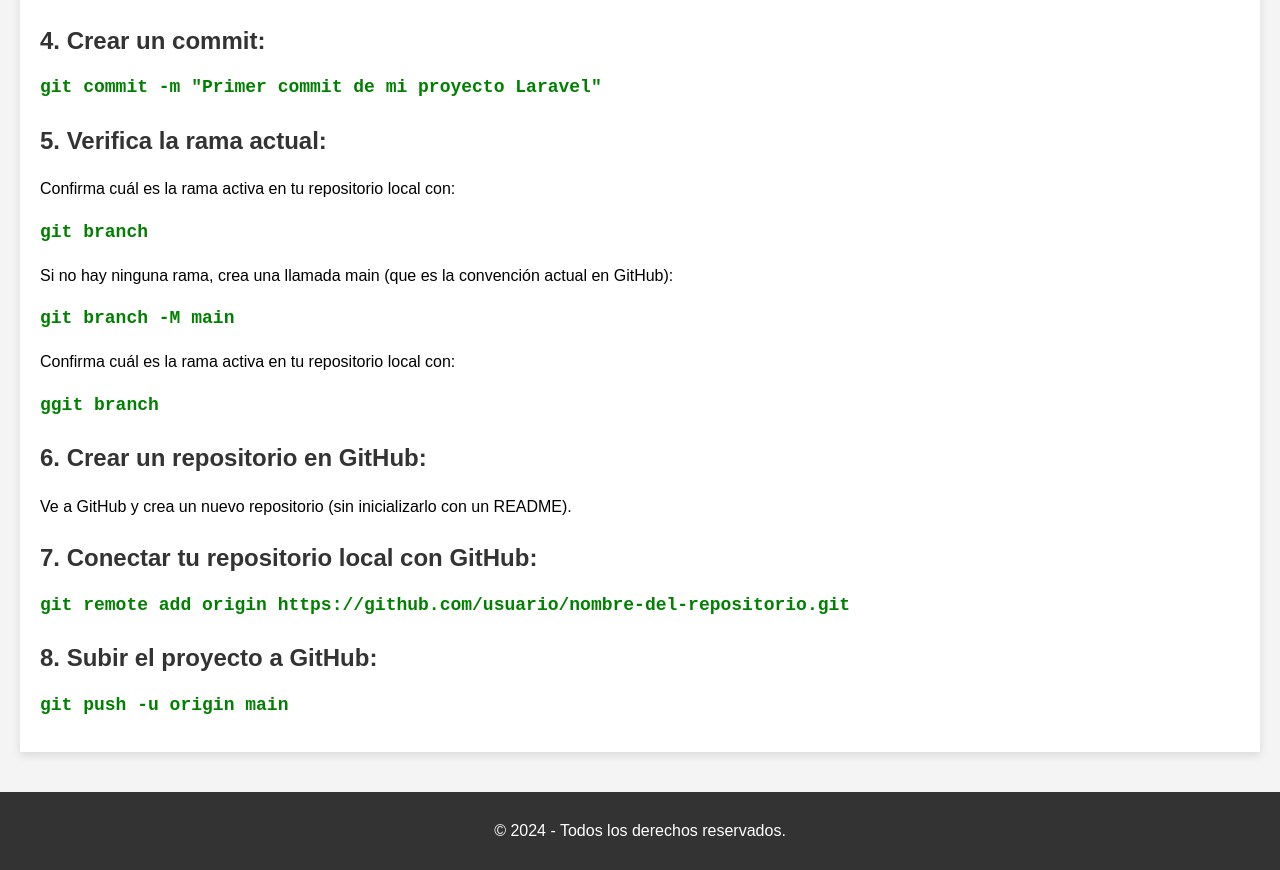
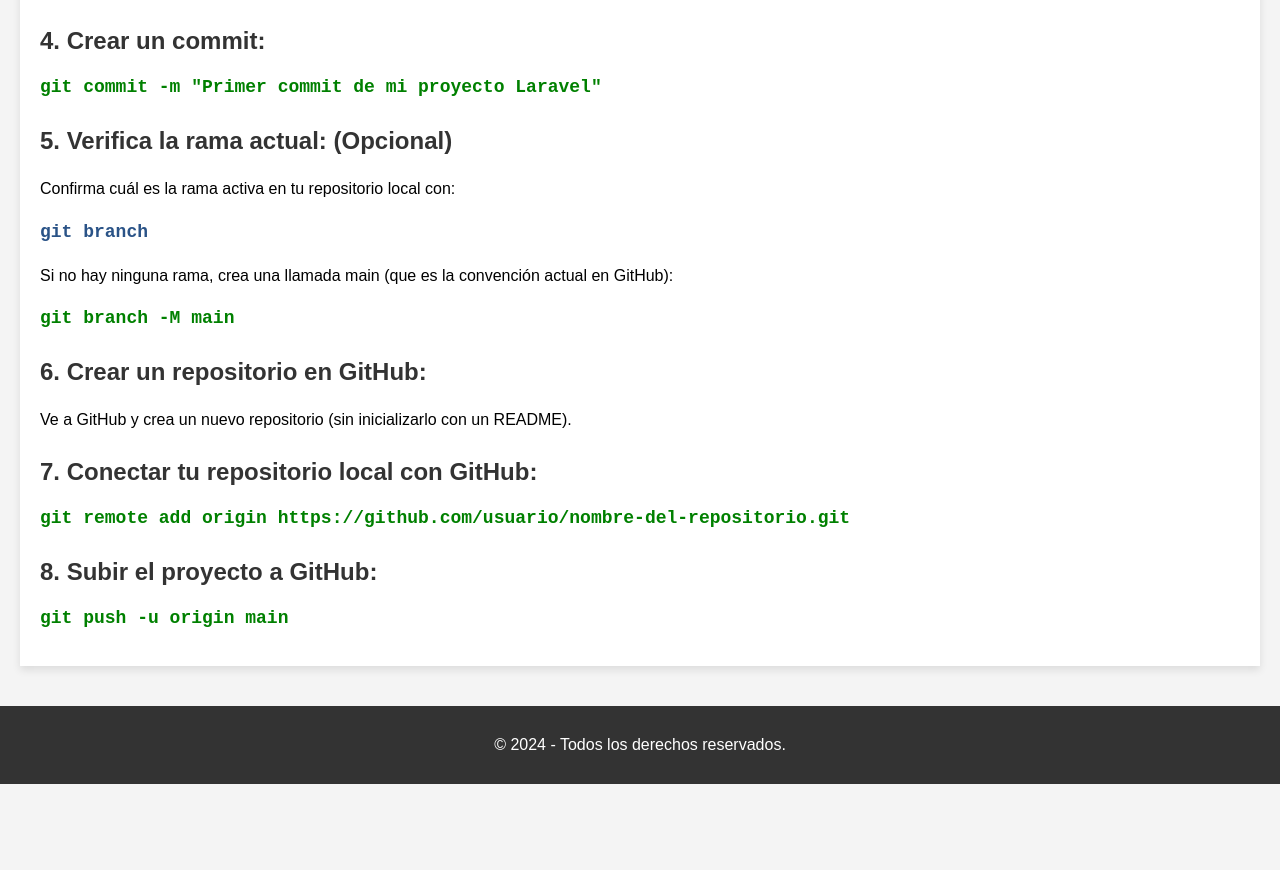
Before and after one commit to Nolperez1/pasos-al-clonar, a plain HTML site: page index.html in a window 1280 px wide. Shown: the part 2860-3730 px from the top of the page. After the commit the page ends 3644 px from the top, so only its background shows below. Drawn offline with Linux system fonts and the light colour scheme.

Commit message:
Update index.html

```diff
--- a/index.html
+++ b/index.html
@@ -184,15 +184,13 @@
         <h2>4. Crear un commit:</h2>
         <pre><code>git commit -m "Primer commit de mi proyecto Laravel"</code></pre>
 
-        <h2>5. Verifica la rama actual:</h2>
+        <h2>5. Verifica la rama actual: (Opcional) </h2>
         <p>Confirma cuál es la rama activa en tu repositorio local con:</p>
-        <pre><code>git branch</code></pre>
+        <pre><code style="color:#2a5387">git branch</code></pre>
 
         <p>Si no hay ninguna rama, crea una llamada main (que es la convención actual en GitHub):</p>
         <pre><code>git branch -M main</code></pre>
 
-        <p>Confirma cuál es la rama activa en tu repositorio local con:</p>
-        <pre><code>ggit branch</code></pre>
 
         <h2>6. Crear un repositorio en GitHub:</h2>
         <p>Ve a GitHub y crea un nuevo repositorio (sin inicializarlo con un README).</p>
```
